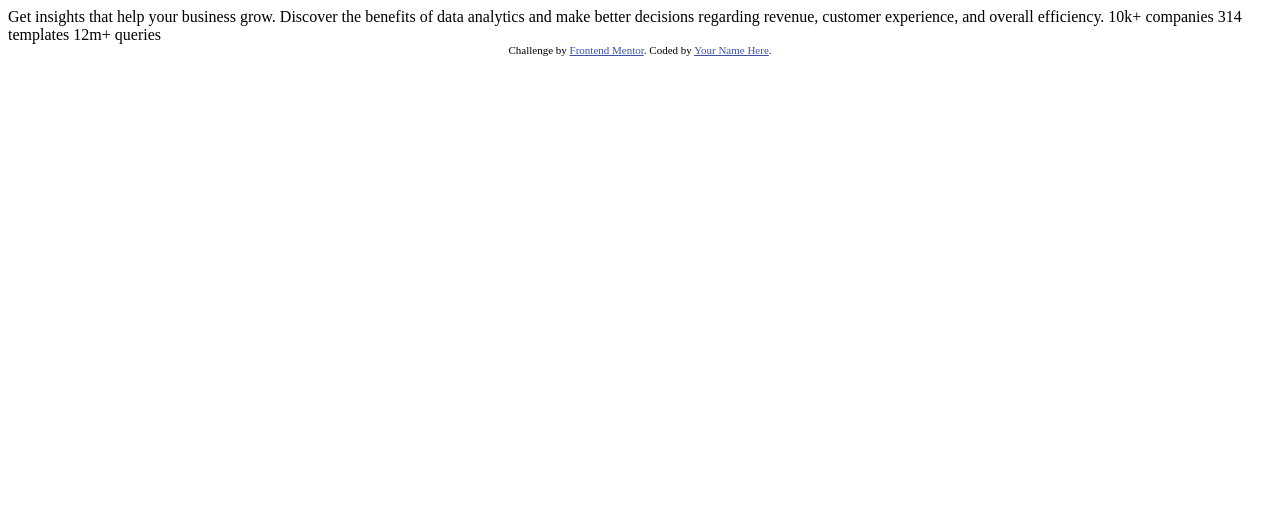
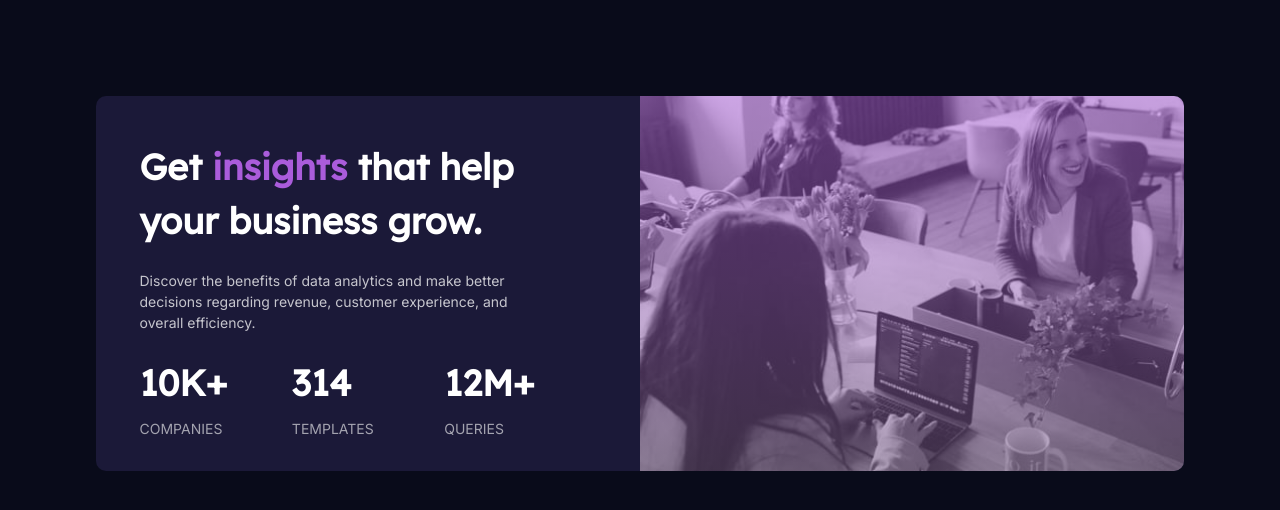
Before and after one commit to AnkitLamsal/stats-preview-card-component-main, a plain HTML site: page index.html in a window 1280 px wide. Drawn offline with Linux system fonts and the light colour scheme.

Commit message:
First Commit

```diff
--- /dev/null
+++ b/css/mobile.css
@@ -0,0 +1,33 @@
+.container{
+    /* display:
+    grid; */
+    margin:3%;
+    grid-template-columns: 1fr;
+    height:1000px;
+    /* height: 100vh; */
+    /* border-radius: 10px; */
+}
+.img_container{
+    /* border-top-right-radius: 10px; */
+    border-bottom-right-radius: 0;
+    border-top-left-radius: 10px;
+    grid-row: 1;
+    height:270px;
+    background:linear-gradient(hsla(277, 64%, 61%,0.5),rgba(122, 92, 141, 0.5)), url(../images/image-header-mobile.jpg);
+    background-position: center;
+    background-size: cover;
+    background-repeat: no-repeat;
+}
+.stats{
+    flex-direction: column;
+
+}
+.stats div{
+justify-content: center;
+align-self: center;
+}
+.text_container{
+    grid-row: 2;
+    padding-top: 2%;
+    height:580px;
+}
--- /dev/null
+++ b/css/normal.css
@@ -0,0 +1,65 @@
+*{
+    margin: 0;
+    padding: 0;
+    box-sizing: border-box;
+}
+body{
+    font-family: 'Inter', sans-serif;
+    background-color: hsl(233, 47%, 7%);
+    color: hsl(0, 0%, 100%);
+    font-size: 14px;
+    line-height: 1.5;
+    font-weight: 400;
+}
+h2{
+    font-family: 'Lexend Deca', sans-serif;
+    font-size: 36px;
+}
+h2 span{
+    color:hsl(277, 64%, 61%);
+}
+
+
+#showcase{
+    max-width: 1500px;
+    margin: 0px auto;
+}
+.container{
+    margin: 7.5%;
+    height: 375px;
+    background-color: hsl(244, 38%, 16%);
+    display: grid;
+    grid-template-columns: repeat(2,1fr);
+    border-radius: 10px;
+}
+p{
+    color:hsla(0, 0%, 100%, 0.75);
+}
+.img_container{
+    border-top-right-radius: 10px;
+    border-bottom-right-radius: 10px;
+    background:    linear-gradient(hsla(277, 64%, 61%,0.5),rgba(122, 92, 141, 0.5)),url(../images/image-header-desktop.jpg);
+    /* position: relative; */
+    background-position: center;
+    background-size: cover;
+    background-repeat: no-repeat;
+}
+.text_container{
+    padding: 8% 8% 0 8%;
+}
+.text_container p{
+    padding-right: 10%;
+    margin-top: 5%;
+    margin-bottom: 5%;
+}
+
+.stats{
+    display: flex;
+}
+.stats div{
+    flex:1;
+    text-transform: uppercase;
+}
+.stats div p{
+    color:hsla(0, 0%, 100%, 0.6);
+}
--- /dev/null
+++ b/css/tablet.css
@@ -0,0 +1,19 @@
+h2{
+    font-family: 'Lexend Deca', sans-serif;
+    font-size: 25px;
+}
+.container{
+    margin: 3%;
+    height:70vh;
+}
+/* .text_container{
+    padding: 4% 4% 0 4%;
+} */
+.text_container p{
+    padding-right: 5%;
+    margin-top: 2.5%;
+    margin-bottom: 2.5%;
+}
+/* body{
+    display: none;
+} */
--- a/index.html
+++ b/index.html
@@ -1,33 +1,50 @@
 <!DOCTYPE html>
 <html lang="en">
+
 <head>
   <meta charset="UTF-8">
-  <meta name="viewport" content="width=device-width, initial-scale=1.0"> <!-- displays site properly based on user's device -->
-
+  <meta name="viewport" content="width=device-width, initial-scale=1.0">
+  <!-- displays site properly based on user's device -->
+  <!-- font linking -->
+  <link href="https://fonts.googleapis.com/css2?family=Inter&display=swap" rel="stylesheet">
+  <link href="https://fonts.googleapis.com/css2?family=Lexend+Deca&display=swap" rel="stylesheet">
+  <!-- Linking to CSS (normal, Tablet and mobile)-->
+  <link rel="stylesheet" href="./css/normal.css">
+  <link rel="stylesheet" href="./css/mobile.css" media="screen and (max-width:800px)">
+  <link rel="stylesheet" href="./css/tablet.css" media="screen and (min-width:700px) and (max-width:1058px)">
   <link rel="icon" type="image/png" sizes="32x32" href="./images/favicon-32x32.png">
-
   <title>Frontend Mentor | Stats preview card component</title>
 
   <!-- Feel free to remove these styles or customise in your own stylesheet 👍 -->
-  <style>
+  <!-- <style>
     .attribution { font-size: 11px; text-align: center; }
     .attribution a { color: hsl(228, 45%, 44%); }
-  </style>
+  </style> -->
 </head>
+
 <body>
-
-  Get insights that help your business grow.
-
-  Discover the benefits of data analytics and make better decisions regarding revenue, customer
-  experience, and overall efficiency.
-
-  10k+ companies
-  314 templates
-  12m+ queries
-
-  <div class="attribution">
+  <header id="showcase">
+    <div class="container">
+      <div class="text_container">
+        <h2>Get <span>insights</span> that help your business grow.</h2>
+        <p>
+          Discover the benefits of data analytics and make better decisions regarding revenue, customer
+          experience, and overall efficiency.
+        </p>
+        <div class="stats">
+          <div><h2>10k+</h2> <p>
+            companies</p></div>
+         <div> <h2>314</h2><p> templates</p></div>
+          <div><h2>12m+</h2><p> queries</p></div>
+        </div>
+      </div>
+      <div class="img_container"></div>
+    </div>
+  </header>
+  <!-- <div class="attribution">
     Challenge by <a href="https://www.frontendmentor.io?ref=challenge" target="_blank">Frontend Mentor</a>.
     Coded by <a href="#">Your Name Here</a>.
-  </div>
+  </div> -->
 </body>
+
 </html>
```
